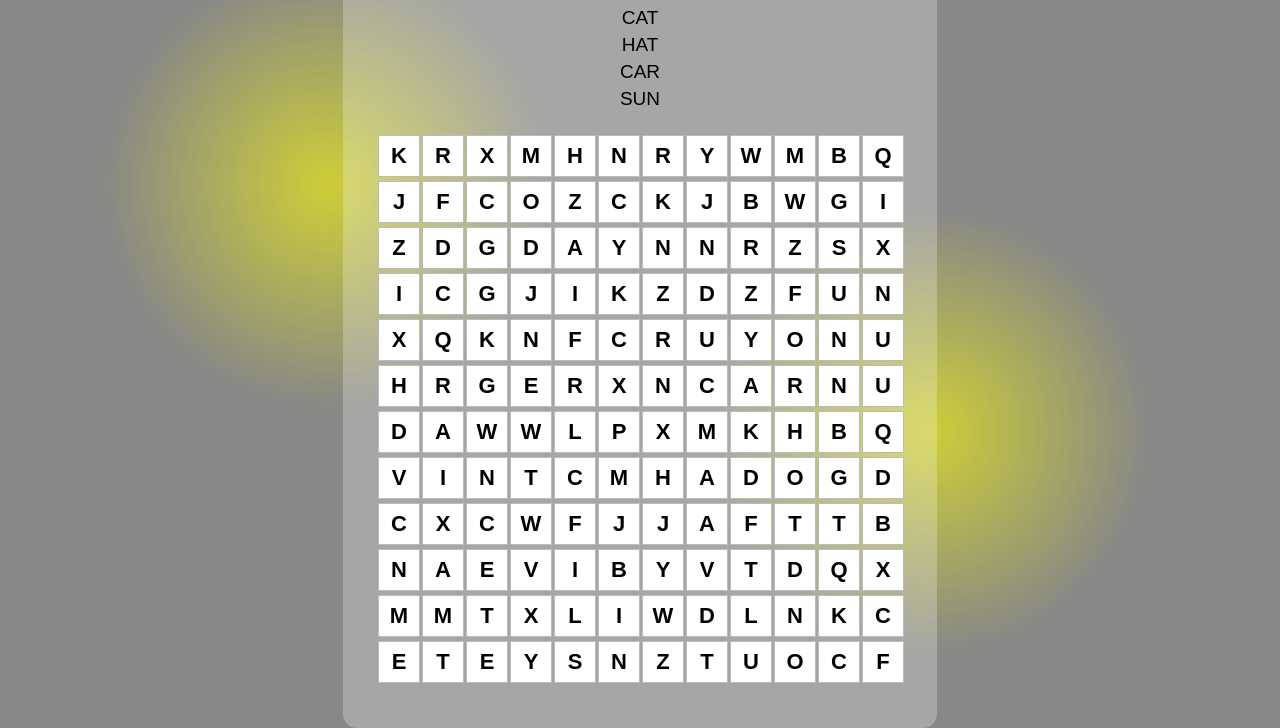
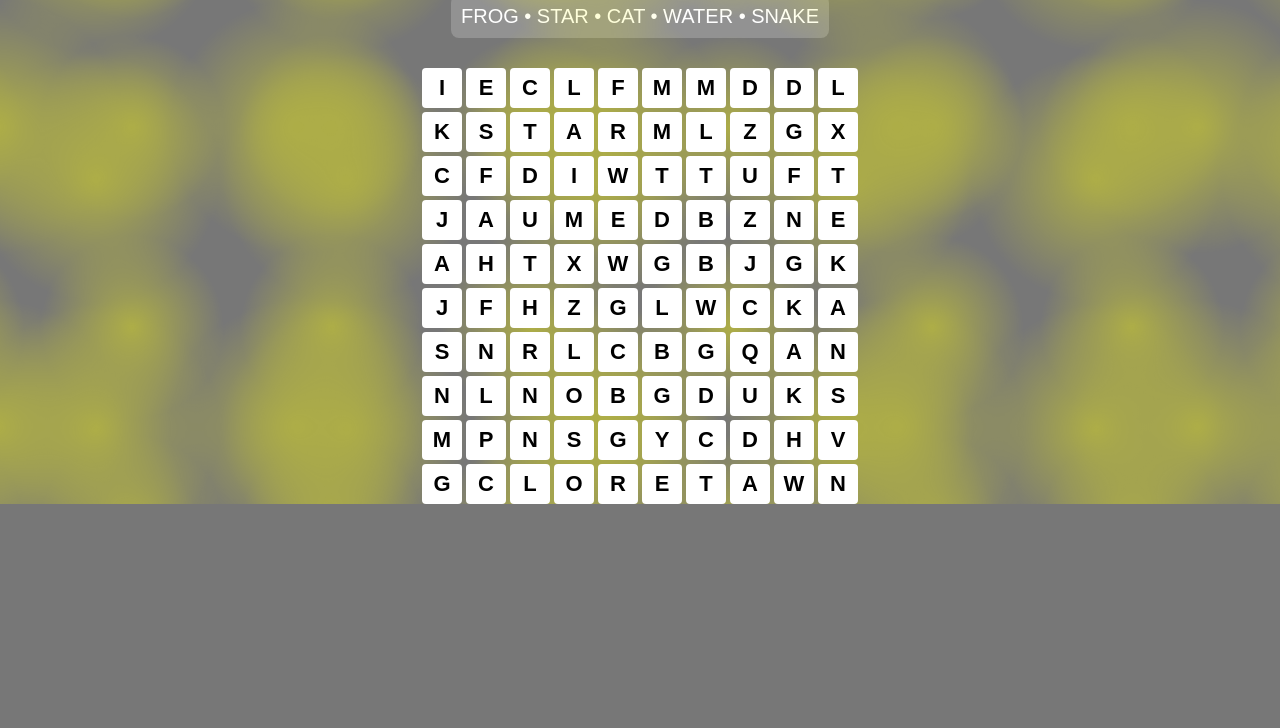
Before and after one commit to JoshAbby1/TAE-Wordsearch, a plain HTML site: page index.html in a window 1280 px wide. Shown: the part 80-808 px from the top of the page. Drawn offline with Linux system fonts and the light colour scheme.

Commit message:
Update index.html

```diff
--- a/index.html
+++ b/index.html
@@ -3,241 +3,291 @@
 <head>
 <meta charset="UTF-8">
 <title>Word Search Game</title>
-
 <style>
     body {
+        margin: 0;
+        padding: 0;
+        background: #777;
+        overflow: hidden;
+        display: flex;
+        flex-direction: column;
+        align-items: center;
         font-family: Arial, sans-serif;
-    background: #888;
-    margin: 0;
-    height: 100vh;
-    display: flex;
-    justify-content: center;
-    align-items: center;
-    overflow: hidden;
+        user-select: none;
         position: relative;
     }
 
-  /* yellow paint splatter */
-  body::before, body::after {
+    /* Paint splatter background */
+    body::before {
         content: "";
         position: absolute;
-    width: 450px;
-    height: 450px;
-    background: radial-gradient(circle, rgba(255,255,0,0.6) 0%, rgba(255,255,0,0) 70%);
-    z-index: -1;
-    filter: blur(10px);
+        top: 0; left: 0;
+        width: 100%; height: 100%;
+        background-image:
+           radial-gradient(circle, yellow 0%, transparent 60%),
+           radial-gradient(circle, yellow 0%, transparent 70%),
+           radial-gradient(circle, yellow 0%, transparent 65%);
+        background-size: 300px 300px, 250px 250px, 200px 200px;
+        background-position: 15% 20%, 70% 40%, 40% 80%;
+        opacity: 0.4;
+        pointer-events: none;
     }
 
-  body::before { top: 5%; left: 8%; }
-  body::after { bottom: 8%; right: 10%; }
+    #title {
+        font-size: 40px;
+        margin-top: 20px;
+        font-weight: bold;
+        color: white;
+        z-index: 20;
+    }
 
-  #game {
-    background: rgba(255,255,255,0.25);
-    padding: 20px 35px;
-    border-radius: 14px;
-    backdrop-filter: blur(6px);
+    #wordlist {
+        margin: 10px;
+        padding: 10px;
+        background: rgba(255,255,255,0.2);
+        border-radius: 8px;
+        color: white;
+        font-size: 20px;
         text-align: center;
     }
 
-  h1 { margin: 0 0 10px; }
-
     #grid {
         display: grid;
-    margin: 25px auto;
         gap: 4px;
+        margin-top: 20px;
+        z-index: 10;
     }
 
-  /* bigger cells */
     .cell {
         width: 40px;
         height: 40px;
         background: white;
-    border: 1px solid #bbb;
+        color: black;
         display: flex;
         align-items: center;
         justify-content: center;
         font-size: 22px;
         font-weight: bold;
-    cursor: pointer;
-    user-select: none;
+        border-radius: 4px;
     }
 
-  .selected { background: #ffe45e; }
-  .found { background: #79ff79 !important; }
+    .selected {
+        background: yellow;
+    }
 
-  #words { margin-top: 10px; }
-  .word { font-size: 19px; margin: 5px 0; }
-  .found-word { text-decoration: line-through; color: green; }
-
-  #message {
-    font-size: 20px;
-    font-weight: bold;
-    margin-top: 15px;
+    .found {
+        background: #00c400 !important;
+        color: black;
     }
 </style>
 </head>
-
 <body>
 
-<div id="game">
-  <h1>Word Search</h1>
-  <div id="words"></div>
+<div id="title">WORD SEARCH</div>
+<div id="wordlist">Loading...</div>
 <div id="grid"></div>
-  <div id="message"></div>
-</div>
 
 <script>
-// --------------------------------------
-// LEVELS → each new level = longer words
-// --------------------------------------
+let gridSize = 10;
+let grid = [];
+let selectedCells = [];
+let foundWords = [];
+let currentWords = [];
 let level = 1;
 
-const wordLevels = {
-  1: ["DOG", "CAT", "HAT", "CAR", "SUN"],
-  2: ["BONES", "STORM", "CLOUD", "SPACE", "STONE"],
-  3: ["PLANET", "ROCKET", "PUZZLE", "DRIVER", "MARKET"],
-  4: ["GALAXY", "WEATHER", "JOURNEY", "REACTOR", "FUSION"],
-  5: ["ASTEROID", "HORIZON", "SOFTWARE", "MOUNTAIN", "LANGUAGE"]
-};
+function generateWords() {
+    const baseWords = [
+        "CAT","DOG","TREE","MILK","MOON","STAR","FROG","HILL","WOLF","SNAKE",
+        "PHONE","BRICK","CHAIR","SPOON","BREAD","WATER","MONEY","STONE",
+        "FLOWER","PLANET","ROCKET","PUZZLE","JUNGLE","MONKEY"
+    ];
 
-let gridSize = 12;              // bigger grid
-let grid = [];
-let selectedCells = [];
-let currentWords = [];
-let foundWords = [];
+    const wordLength = Math.min(4 + level, 10);
+    const filtered = baseWords.filter(w => w.length <= wordLength);
 
-// --------------------------------------
-// CREATE NEW PUZZLE
-// --------------------------------------
-function newPuzzle() {
-  document.getElementById("message").innerHTML = "";
-  document.getElementById("grid").innerHTML = "";
-  document.getElementById("words").innerHTML = "";
+    shuffle(filtered);
+    return filtered.slice(0, 5);
+}
 
-  // pick words for the level
-  const maxLevel = Math.max(...Object.keys(wordLevels));
-  currentWords = wordLevels[Math.min(level, maxLevel)];
+function shuffle(arr) {
+    for (let i = arr.length - 1; i > 0; i--) {
+        const j = Math.floor(Math.random() * (i + 1));
+        [arr[i], arr[j]] = [arr[j], arr[i]];
+    }
+}
+
+function generateGrid() {
+    grid = Array(gridSize)
+        .fill(null)
+        .map(() => Array(gridSize).fill(""));
+
+    currentWords = generateWords();
     foundWords = [];
 
-  // show words
-  currentWords.forEach(w => {
-    let div = document.createElement("div");
-    div.className = "word";
-    div.id = "word-" + w;
-    div.innerText = w;
-    document.getElementById("words").appendChild(div);
-  });
+    placeWords();
+    fillRandomLetters();
+    renderGrid();
+    updateWordList();
+}
 
-  // create blank grid
-  grid = Array(gridSize).fill().map(() => Array(gridSize).fill(""));
+function placeWords() {
+    for (const word of currentWords) {
+        let placed = false;
+        while (!placed) {
+            const x = Math.floor(Math.random() * gridSize);
+            const y = Math.floor(Math.random() * gridSize);
 
-  // place all words
-  currentWords.forEach(word => placeWord(word));
+            const directions = [
+                [1,0], [-1,0], [0,1], [0,-1],
+                [1,1], [-1,-1], [1,-1], [-1,1]
+            ];
+            shuffle(directions);
 
-  // fill empty spots
-  const letters = "ABCDEFGHIJKLMNOPQRSTUVWXYZ";
-  for (let r = 0; r < gridSize; r++) {
-    for (let c = 0; c < gridSize; c++) {
-      if (grid[r][c] === "") {
-        grid[r][c] = letters[Math.floor(Math.random() * letters.length)];
+            for (const [dx,dy] of directions) {
+                if (canPlace(word, x, y, dx, dy)) {
+                    for (let i = 0; i < word.length; i++) {
+                        grid[y + i*dy][x + i*dx] = word[i];
+                    }
+                    placed = true;
+                    break;
+                }
+            }
         }
     }
 }
 
-  renderGrid();
+function canPlace(word, x, y, dx, dy) {
+    for (let i = 0; i < word.length; i++) {
+        const nx = x + i*dx;
+        const ny = y + i*dy;
+        if (nx < 0 || nx >= gridSize || ny < 0 || ny >= gridSize) return false;
+        if (grid[ny][nx] !== "" && grid[ny][nx] !== word[i]) return false;
+    }
+    return true;
 }
 
-// --------------------------------------
-// PLACE SINGLE WORD ON GRID
-// --------------------------------------
-function placeWord(word) {
-  const dirs = [
-    {r:0, c:1},  // right
-    {r:1, c:0},  // down
-    {r:1, c:1},  // diagonal
-    {r:-1, c:1}  // reverse diagonal
-  ];
-
-  while (true) {
-    let row = Math.floor(Math.random() * gridSize);
-    let col = Math.floor(Math.random() * gridSize);
-    let dir = dirs[Math.floor(Math.random() * dirs.length)];
-
-    let r = row, c = col;
-    let fits = true;
-
-    for (let i = 0; i < word.length; i++) {
-      if (r < 0 || r >= gridSize || c < 0 || c >= gridSize) { fits = false; break; }
-      if (grid[r][c] && grid[r][c] !== word[i]) { fits = false; break; }
-      r += dir.r; c += dir.c;
+function fillRandomLetters() {
+    const letters = "ABCDEFGHIJKLMNOPQRSTUVWXYZ";
+    for (let y = 0; y < gridSize; y++) {
+        for (let x = 0; x < gridSize; x++) {
+            if (grid[y][x] === "") {
+                grid[y][x] = letters[Math.floor(Math.random()*letters.length)];
             }
-
-    if (!fits) continue;
-
-    r = row; c = col;
-    for (let i = 0; i < word.length; i++) {
-      grid[r][c] = word[i];
-      r += dir.r; c += dir.c;
-    }
-    break;
-  }
-}
-
-// --------------------------------------
-// DISPLAY THE GRID
-// --------------------------------------
-function renderGrid() {
-  const board = document.getElementById("grid");
-  board.style.gridTemplateColumns = `repeat(${gridSize}, 40px)`; // bigger
-
-  for (let r = 0; r < gridSize; r++) {
-    for (let c = 0; c < gridSize; c++) {
-      let cell = document.createElement("div");
-      cell.className = "cell";
-      cell.textContent = grid[r][c];
-
-      cell.dataset.row = r;
-      cell.dataset.col = c;
-
-      cell.addEventListener("click", () => selectCell(cell));
-      board.appendChild(cell);
         }
     }
 }
 
-// --------------------------------------
-// WHEN USER TAPS A CELL
-// --------------------------------------
-function selectCell(cell) {
-  if (cell.classList.contains("found")) return;
+function renderGrid() {
+    const g = document.getElementById("grid");
+    g.style.gridTemplateColumns = `repeat(${gridSize}, 40px)`;
+    g.innerHTML = "";
 
-  cell.classList.toggle("selected");
-  selectedCells = [...document.querySelectorAll(".selected")];
+    for (let y = 0; y < gridSize; y++) {
+        for (let x = 0; x < gridSize; x++) {
+            const cell = document.createElement("div");
+            cell.className = "cell";
+            cell.innerText = grid[y][x];
+            cell.dataset.x = x;
+            cell.dataset.y = y;
 
-  let word = selectedCells.map(c => c.textContent).join("");
+            cell.addEventListener("click", () => handleSelect(cell));
 
-  if (currentWords.includes(word)) {
-    selectedCells.forEach(c => {
-      c.classList.remove("selected");
-      c.classList.add("found");
-    });
-
-    document.getElementById("word-" + word).classList.add("found-word");
-    foundWords.push(word);
-
-    // all words found
-    if (foundWords.length === currentWords.length) {
-      document.getElementById("message").innerText = "🎉 Level Completed!";
-
-      level++; // harder words next time
-
-      setTimeout(newPuzzle, 1800);
+            g.appendChild(cell);
         }
     }
 }
 
-// start game
-newPuzzle();
+function updateWordList() {
+    document.getElementById("wordlist").innerHTML =
+        currentWords.map(w =>
+            foundWords.includes(w)
+            ? `<span style="text-decoration: line-through; color:#a0ffa0;">${w}</span>`
+            : w
+        ).join(" • ");
+}
+
+function handleSelect(cell) {
+    cell.classList.add("selected");
+    selectedCells.push(cell);
+
+    if (selectedCells.length >= 2) checkSelection();
+}
+
+function checkSelection() {
+    const letters = selectedCells.map(c => c.innerText).join("");
+    const reversed = letters.split("").reverse().join("");
+
+    const matchedWord = currentWords.find(
+        w => w === letters || w === reversed
+    );
+
+    if (matchedWord) {
+        foundWords.push(matchedWord);
+        highlightFound();
+        updateWordList();
+
+        if (foundWords.length === currentWords.length) {
+            setTimeout(nextLevel, 800);
+        }
+    }
+
+    setTimeout(() => {
+        selectedCells.forEach(c => c.classList.remove("selected"));
+        selectedCells = [];
+    }, 200);
+}
+
+function highlightFound() {
+    for (let word of foundWords) {
+        highlightWordInGrid(word);
+    }
+}
+
+function highlightWordInGrid(word) {
+    const full = word;
+    const reversed = word.split("").reverse().join("");
+
+    for (let y = 0; y < gridSize; y++) {
+        for (let x = 0; x < gridSize; x++) {
+
+            const tries = [
+                [1,0],[-1,0],[0,1],[0,-1],
+                [1,1],[-1,-1],[1,-1],[-1,1]
+            ];
+
+            for (const [dx,dy] of tries) {
+                let collect = "";
+
+                for (let i = 0; i < full.length; i++) {
+                    const nx = x + i*dx;
+                    const ny = y + i*dy;
+                    if (nx < 0 || nx >= gridSize || ny < 0 || ny >= gridSize) break;
+                    collect += grid[ny][nx];
+                }
+
+                if (collect === full || collect === reversed) {
+                    // highlight
+                    for (let i = 0; i < full.length; i++) {
+                        const nx = x + i*dx;
+                        const ny = y + i*dy;
+                        const cell = document.querySelector(
+                            `.cell[data-x="${nx}"][data-y="${ny}"]`
+                        );
+                        cell.classList.add("found");
+                    }
+                }
+            }
+        }
+    }
+}
+
+function nextLevel() {
+    level++;
+    gridSize = Math.min(14, gridSize + 1);
+    generateGrid();
+}
+
+generateGrid();
 </script>
 
 </body>
```
Lines whose indentation alone changed are shown as unchanged.
